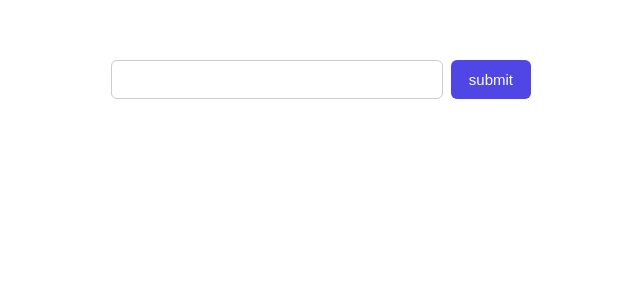
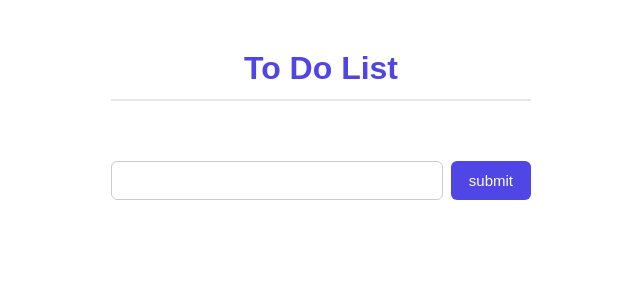
Before and after one commit to rafayykhan/learn-react, a React (Vite) app in the folder 07-reactMasterClass-ToDo-project/: page / in a window 1280 px wide. Shown: the top 300 px of the page, without its empty margins (319-959 px from the left). Built offline with nearby package versions, Linux system fonts and the light colour scheme.

Commit message:
feat: add Header component for the to-do list application

```diff
--- a/07-reactMasterClass-ToDo-project/src/App.jsx
+++ b/07-reactMasterClass-ToDo-project/src/App.jsx
@@ -1,3 +1,4 @@
+import Header from './Components/Header'
 import Todo from './Components/Todo'
 
 function App() {
@@ -5,6 +6,7 @@ function App() {
 
   return (
     <>
+      <Header/>
       <Todo />
     </>
   )
--- /dev/null
+++ b/07-reactMasterClass-ToDo-project/src/Components/Header.jsx
@@ -0,0 +1,24 @@
+export default function Header() {
+    return (
+        <div
+            style={{
+                maxWidth: "420px",
+                margin: "50px auto 0",
+                fontFamily: "sans-serif",
+                textAlign: "center",
+            }}
+        >
+            <h1
+                style={{
+                    fontSize: "32px",
+                    color: "#4f46e5",
+                    margin: 0,
+                    paddingBottom: "12px",
+                    borderBottom: "2px solid #e5e7eb",
+                }}
+            >
+                To Do List
+            </h1>
+        </div>
+    )
+}
```
